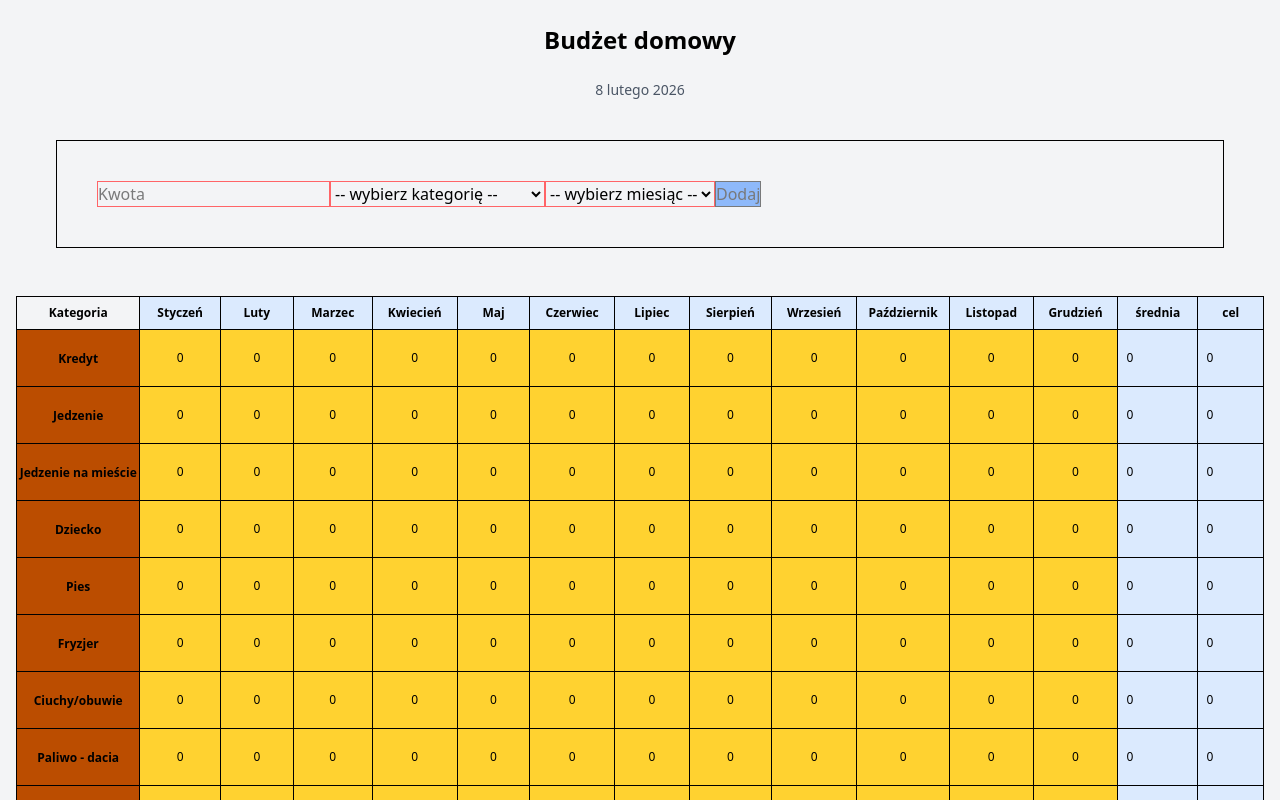
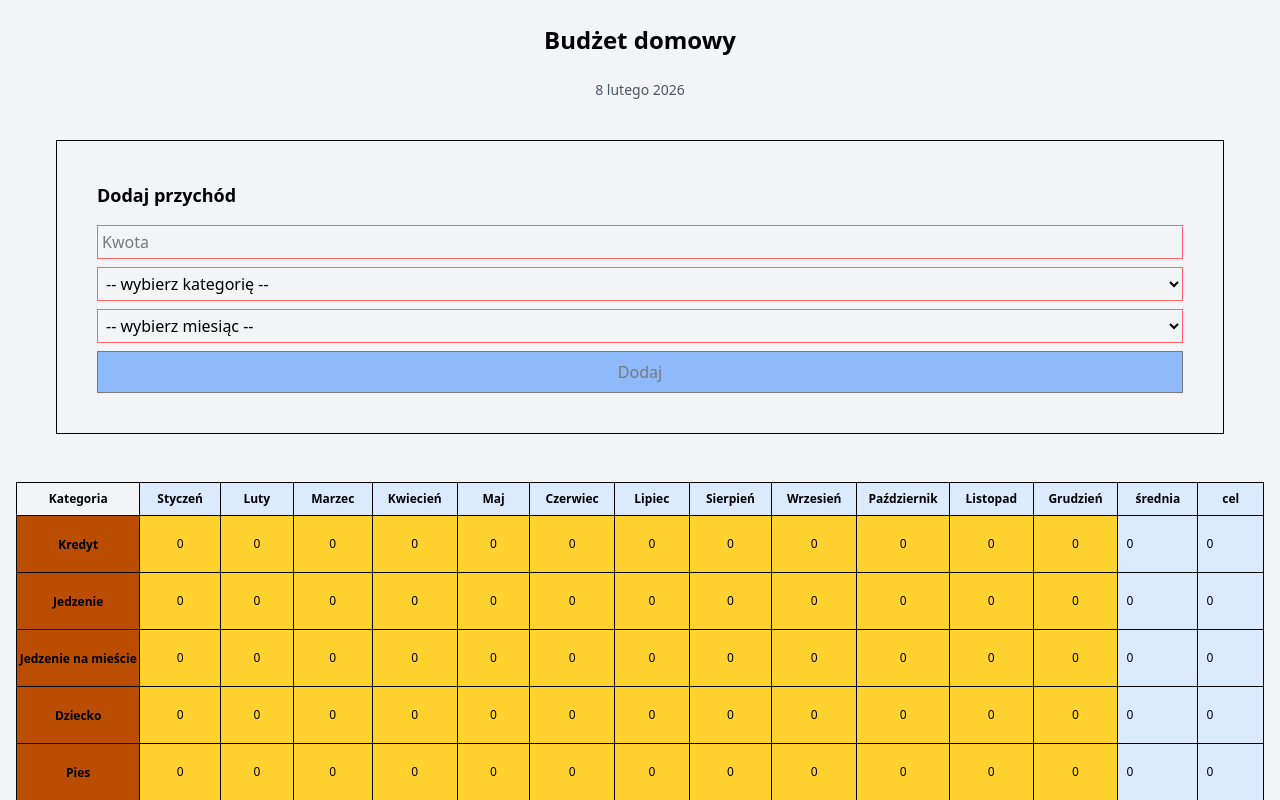
Before and after one commit to oleksaGrzegorz/budget-app, a React (Vite) app: page / in a window 1280 px wide. Shown: the top 800 px of the page. Built offline with nearby package versions, Linux system fonts and the light colour scheme.

Commit message:
feat: update Form component to support income type and enhance category selection

```diff
--- a/src/components/Form/Form.tsx
+++ b/src/components/Form/Form.tsx
@@ -1,5 +1,6 @@
 import type { Dispatch, SetStateAction } from "react";
 import { categories } from "../../data/categories";
+import { budgetSummaryLabels as incomeCategories } from "../../data/budgetSummaryLabels";
 import { months } from "../../data/months";
 
 interface FormProps {
@@ -10,6 +11,7 @@ interface FormProps {
   setCategory: Dispatch<SetStateAction<string>>;
   month: string;
   setMonth: Dispatch<SetStateAction<string>>;
+  type: "expense" | "income";
 }
 
 export const Form = ({
@@ -20,13 +22,17 @@ export const Form = ({
   setCategory,
   month,
   setMonth,
+  type,
 }: FormProps) => {
+  const categoriesToShow = type === "expense" ? categories : incomeCategories;
+
   return (
     <form
       className="p-10 border border-black m-10"
       onSubmit={(e) => {
         e.preventDefault();
         if (!category || !month || amount === "" || amount <= 0) return;
+
         setExpenses((prev) => ({
           ...prev,
           [category]: {
@@ -34,50 +40,54 @@ export const Form = ({
             [month]: (prev[category]?.[month] || 0) + amount,
           },
         }));
+
         setAmount("");
         setCategory("");
         setMonth("");
       }}
     >
+      <h2 className="text-lg font-bold mb-4">
+        {type === "expense" ? "Dodaj wydatek" : "Dodaj przychód"}
+      </h2>
+
       <input
-        className="border border-red-400"
+        className="border border-red-400 mb-2 p-1 w-full"
         type="number"
         placeholder="Kwota"
         value={amount}
         onChange={(e) => setAmount(Number(e.target.value))}
       />
+
       <select
-        className="border border-red-400"
-        name="category"
-        id="category"
+        className="border border-red-400 mb-2 p-1 w-full"
         value={category}
         onChange={(e) => setCategory(e.target.value)}
       >
         <option value="">-- wybierz kategorię --</option>
-        {categories.map((category) => (
-          <option key={category} value={category}>
-            {category}
+        {categoriesToShow.map((c) => (
+          <option key={c} value={c}>
+            {c}
           </option>
         ))}
       </select>
+
       <select
-        className="border border-red-400"
-        name="month"
-        id="month"
+        className="border border-red-400 mb-2 p-1 w-full"
         value={month}
         onChange={(e) => setMonth(e.target.value)}
       >
         <option value="">-- wybierz miesiąc --</option>
-        {months.map((month) => (
-          <option key={month} value={month}>
-            {month}
+        {months.map((m) => (
+          <option key={m} value={m}>
+            {m}
           </option>
         ))}
       </select>
+
       <button
         type="submit"
         disabled={!category || !month || amount === "" || amount <= 0}
-        className="bg-blue-500 border border-black disabled:opacity-50 disabled:cursor-not-allowed"
+        className="bg-blue-500 border border-black disabled:opacity-50 disabled:cursor-not-allowed p-2 w-full"
       >
         Dodaj
       </button>
```
